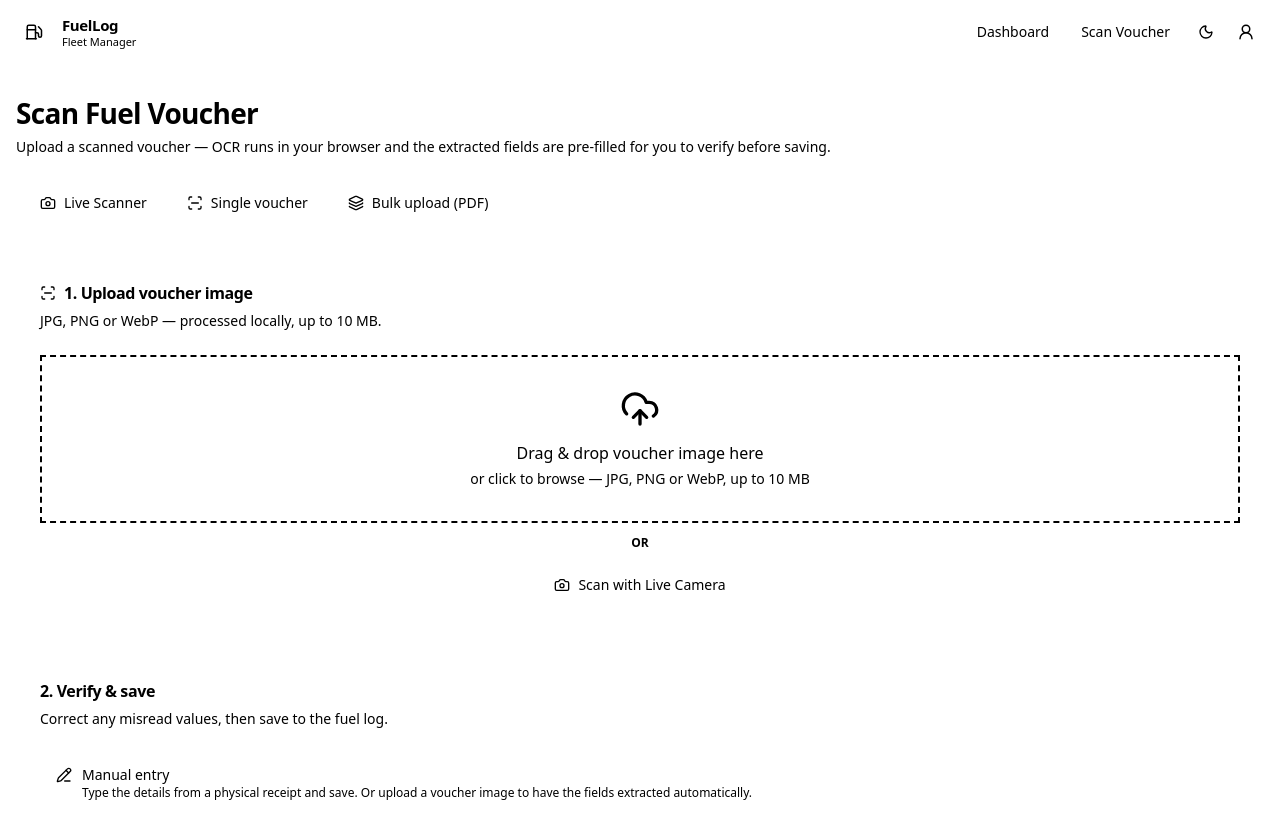
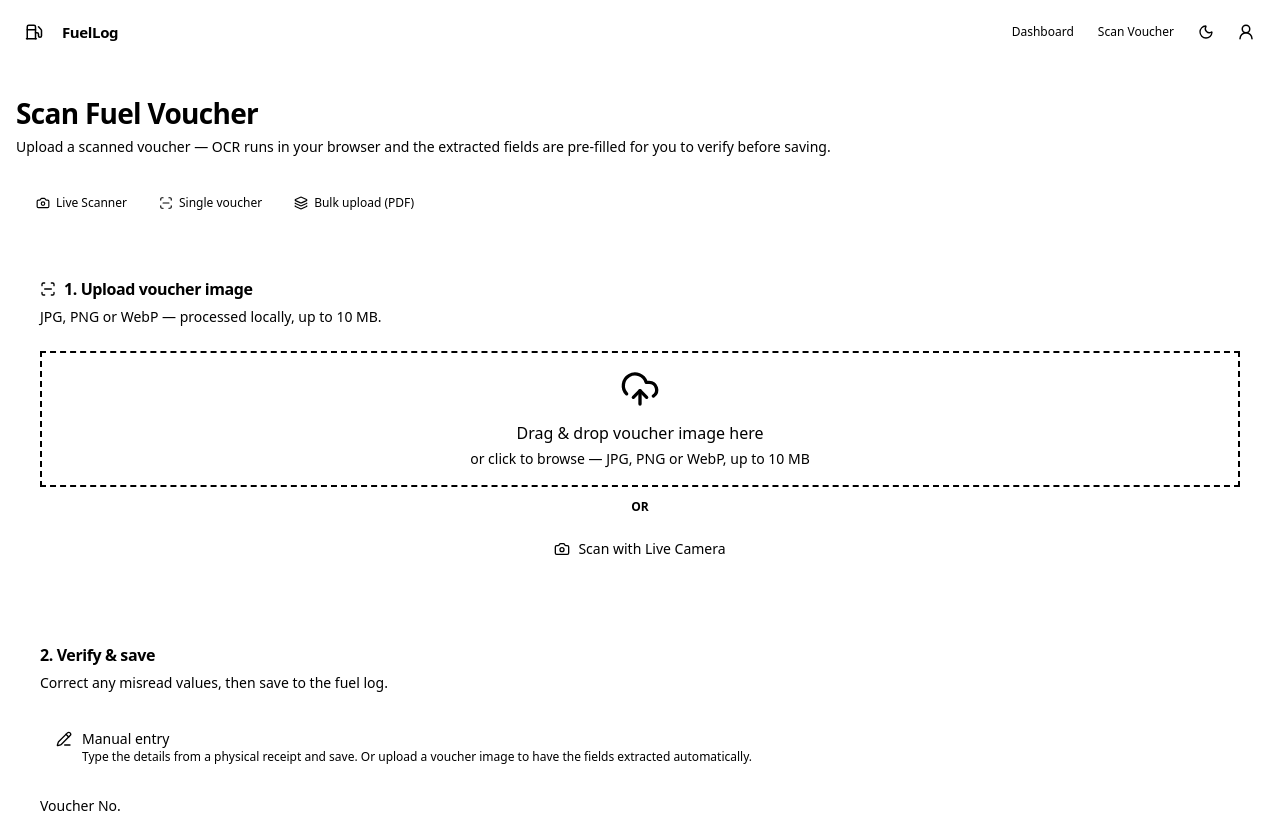
Before and after one commit to arbazessaqkhan/fuel-mgmt, a Next.js app: page /scan in a window 1280 px wide. Shown: the top 813 px of the page. Built offline with nearby package versions, Linux system fonts and the light colour scheme; no server answers.

Commit message:
feat: configure assetlinks and middleware for Android standalone app

```diff
--- a/src/app/globals.css
+++ b/src/app/globals.css
@@ -147,3 +147,19 @@
 .animate-scanline {
   animation: scanner-laser 2.4s ease-in-out infinite;
 }
+
+/* Global mobile overflow protection */
+html,
+body {
+  max-width: 100vw;
+  overflow-x: hidden;
+}
+
+/* Hide scrollbars for clean horizontal scrolling */
+.no-scrollbar::-webkit-scrollbar {
+  display: none;
+}
+.no-scrollbar {
+  -ms-overflow-style: none;
+  scrollbar-width: none;
+}
--- a/src/app/layout.tsx
+++ b/src/app/layout.tsx
@@ -50,7 +50,7 @@ export default function RootLayout({
   return (
     <html lang="en" suppressHydrationWarning>
       <body
-        className={`${geistSans.variable} ${geistMono.variable} antialiased min-h-screen bg-background text-foreground`}
+        className={`${geistSans.variable} ${geistMono.variable} antialiased min-h-screen bg-background text-foreground overflow-x-hidden`}
       >
         <ThemeProvider attribute="class" defaultTheme="system" enableSystem disableTransitionOnChange>
           <SiteHeader />
--- a/src/app/scan/page.tsx
+++ b/src/app/scan/page.tsx
@@ -125,17 +125,28 @@ export default function ScanPage() {
       </div>
 
       <Tabs value={activeTab} onValueChange={setActiveTab} className="space-y-6">
-        <TabsList className="h-11 rounded-full p-1">
-          <TabsTrigger value="camera" className="rounded-full px-5">
-            <Camera className="mr-2 h-4 w-4" /> Live Scanner
-          </TabsTrigger>
-          <TabsTrigger value="single" className="rounded-full px-5">
-            <ScanLine className="mr-2 h-4 w-4" /> Single voucher
-          </TabsTrigger>
-          <TabsTrigger value="bulk" className="rounded-full px-5">
-            <Layers className="mr-2 h-4 w-4" /> Bulk upload (PDF)
-          </TabsTrigger>
-        </TabsList>
+        <div className="w-full max-w-full overflow-x-auto no-scrollbar pb-1">
+          <TabsList className="inline-flex h-11 w-max min-w-full items-center justify-start rounded-full bg-muted/90 p-1 border border-border/60 text-muted-foreground shadow-xs">
+            <TabsTrigger
+              value="camera"
+              className="rounded-full px-4 py-2 text-xs sm:text-sm font-medium whitespace-nowrap transition-all data-[state=active]:bg-background data-[state=active]:text-foreground data-[state=active]:shadow-sm"
+            >
+              <Camera className="mr-1.5 h-3.5 w-3.5 sm:mr-2 sm:h-4 sm:w-4" /> Live Scanner
+            </TabsTrigger>
+            <TabsTrigger
+              value="single"
+              className="rounded-full px-4 py-2 text-xs sm:text-sm font-medium whitespace-nowrap transition-all data-[state=active]:bg-background data-[state=active]:text-foreground data-[state=active]:shadow-sm"
+            >
+              <ScanLine className="mr-1.5 h-3.5 w-3.5 sm:mr-2 sm:h-4 sm:w-4" /> Single voucher
+            </TabsTrigger>
+            <TabsTrigger
+              value="bulk"
+              className="rounded-full px-4 py-2 text-xs sm:text-sm font-medium whitespace-nowrap transition-all data-[state=active]:bg-background data-[state=active]:text-foreground data-[state=active]:shadow-sm"
+            >
+              <Layers className="mr-1.5 h-3.5 w-3.5 sm:mr-2 sm:h-4 sm:w-4" /> Bulk upload (PDF)
+            </TabsTrigger>
+          </TabsList>
+        </div>
 
         <TabsContent
           value="camera"
--- a/src/components/scanner/camera-scanner.tsx
+++ b/src/components/scanner/camera-scanner.tsx
@@ -183,8 +183,8 @@ export function CameraScanner({
         className
       )}
     >
-      {/* Video Viewport Container */}
-      <div className="relative aspect-[4/3] w-full overflow-hidden bg-black sm:aspect-[16/11]">
+      {/* Video Viewport Container: generous portrait height so users do not need to pull phone high */}
+      <div className="relative h-[55vh] min-h-[460px] max-h-[640px] w-full overflow-hidden bg-black sm:min-h-[500px]">
         {/* Live video */}
         <video
           ref={videoRef}
@@ -200,8 +200,8 @@ export function CameraScanner({
 
         {/* Viewfinder Overlay / Voucher Target Frame */}
         {!starting && !error && (
-          <div className="pointer-events-none absolute inset-0 flex items-center justify-center p-6">
-            <div className="relative h-4/5 w-11/12 max-w-lg rounded-xl border border-white/30 bg-white/[0.02] shadow-[0_0_0_9999px_rgba(0,0,0,0.5)]">
+          <div className="pointer-events-none absolute inset-0 flex items-center justify-center p-3 sm:p-6">
+            <div className="relative h-[86%] w-[92%] max-w-sm sm:max-w-lg rounded-xl border border-white/30 bg-white/[0.02] shadow-[0_0_0_9999px_rgba(0,0,0,0.5)]">
               {/* Corner Reticles */}
               <div className="absolute -left-1 -top-1 h-6 w-6 border-l-4 border-t-4 border-primary rounded-tl-sm" />
               <div className="absolute -right-1 -top-1 h-6 w-6 border-r-4 border-t-4 border-primary rounded-tr-sm" />
@@ -306,8 +306,8 @@ export function CameraScanner({
       </div>
 
       {/* Bottom Shutter & Action Bar */}
-      <div className="flex items-center justify-between bg-neutral-900/90 px-6 py-4 backdrop-blur-md border-t border-white/10">
-        <div className="flex items-center gap-2">
+      <div className="flex items-center justify-between gap-1 bg-neutral-900/90 px-3 py-3 sm:px-6 sm:py-4 backdrop-blur-md border-t border-white/10">
+        <div className="flex items-center min-w-0">
           {onCancel && (
             <Button
               type="button"
@@ -317,42 +317,46 @@ export function CameraScanner({
                 stopStream();
                 onCancel();
               }}
-              className="text-xs text-neutral-300 hover:text-white hover:bg-white/10"
+              className="text-[11px] sm:text-xs text-neutral-300 hover:text-white hover:bg-white/10 px-2 sm:px-3 h-8 sm:h-9"
             >
-              <Upload className="mr-1.5 h-3.5 w-3.5" /> Upload File Instead
+              <Upload className="mr-1 h-3 w-3 sm:mr-1.5 sm:h-3.5 sm:w-3.5" />
+              <span className="hidden sm:inline">Upload File</span>
+              <span className="sm:hidden">Upload</span>
             </Button>
           )}
         </div>
 
         {/* Capture / Shutter Button */}
-        <div className="flex items-center justify-center">
+        <div className="flex items-center justify-center shrink-0">
           <button
             type="button"
             onClick={handleCapture}
             disabled={starting || Boolean(error) || capturing || disabled}
             aria-label="Capture voucher photo"
             className={cn(
-              "group relative flex h-16 w-16 items-center justify-center rounded-full border-4 border-white/90 bg-primary shadow-lg transition-all active:scale-95 disabled:pointer-events-none disabled:opacity-50",
+              "group relative flex h-14 w-14 sm:h-16 sm:w-16 items-center justify-center rounded-full border-4 border-white/90 bg-primary shadow-lg transition-all active:scale-95 disabled:pointer-events-none disabled:opacity-50",
               capturing ? "animate-pulse scale-95" : "hover:scale-105 hover:bg-primary/90"
             )}
           >
-            <div className="h-11 w-11 rounded-full bg-white transition-transform group-hover:scale-95 flex items-center justify-center text-primary shadow-inner">
-              <Camera className="h-5 w-5" />
+            <div className="h-9 w-9 sm:h-11 sm:w-11 rounded-full bg-white transition-transform group-hover:scale-95 flex items-center justify-center text-primary shadow-inner">
+              <Camera className="h-4 w-4 sm:h-5 sm:w-5" />
             </div>
           </button>
         </div>
 
         {/* Quick mobile snapshot button */}
-        <div className="flex items-center gap-2">
+        <div className="flex items-center min-w-0">
           <Button
             type="button"
             variant="ghost"
             size="sm"
             onClick={() => fallbackInputRef.current?.click()}
-            className="text-xs text-neutral-300 hover:text-white hover:bg-white/10"
+            className="text-[11px] sm:text-xs text-neutral-300 hover:text-white hover:bg-white/10 px-2 sm:px-3 h-8 sm:h-9"
             title="Snap with phone camera"
           >
-            <Camera className="mr-1.5 h-3.5 w-3.5" /> Snap Photo
+            <Camera className="mr-1 h-3 w-3 sm:mr-1.5 sm:h-3.5 sm:w-3.5" />
+            <span className="hidden sm:inline">Snap Photo</span>
+            <span className="sm:hidden">Photo</span>
           </Button>
         </div>
       </div>
--- a/src/components/scanner/upload-zone.tsx
+++ b/src/components/scanner/upload-zone.tsx
@@ -127,7 +127,7 @@ export function UploadZone({
             }}
             disabled={disabled}
             className={cn(
-              "flex w-full flex-col items-center justify-center gap-3 rounded-xl border-2 border-dashed p-8 text-center transition-colors",
+              "flex w-full flex-col items-center justify-center gap-3 rounded-xl border-2 border-dashed p-4 sm:p-8 text-center transition-colors",
               dragOver
                 ? "border-primary bg-primary/5"
                 : "border-muted-foreground/25 hover:border-primary/50 hover:bg-muted/40",
--- a/src/components/site-header.tsx
+++ b/src/components/site-header.tsx
@@ -94,7 +94,7 @@ export function SiteHeader() {
           </span>
           <span className="leading-tight">
             <span className="block text-[15px] font-semibold tracking-tight">FuelLog</span>
-            <span className="block text-[11px] font-medium text-muted-foreground">
+            <span className="block text-[11px] font-medium text-muted-foreground hidden sm:block">
               Fleet Manager
             </span>
           </span>
@@ -106,13 +106,13 @@ export function SiteHeader() {
             className="ml-1 hidden h-9 w-auto sm:block dark:rounded-md dark:bg-white/90 dark:p-1"
           />
         </Link>
-        <nav className="flex min-w-0 items-center gap-1 overflow-x-auto text-sm">
+        <nav className="flex min-w-0 items-center gap-1 overflow-x-auto text-sm no-scrollbar">
           {links.map(({ href, label }) => (
             <Link
               key={href}
               href={href}
               className={cn(
-                "rounded-full px-3.5 py-1.5 font-medium transition-colors sm:px-4",
+                "rounded-full px-2.5 py-1 text-xs sm:px-4 sm:py-1.5 sm:text-sm font-medium transition-colors whitespace-nowrap",
                 isActive(href)
                   ? "bg-primary text-primary-foreground shadow-sm"
                   : "text-muted-foreground hover:bg-accent hover:text-foreground"
--- a/src/middleware.ts
+++ b/src/middleware.ts
@@ -1,7 +1,13 @@
 import { NextRequest, NextResponse } from "next/server";
 import { SESSION_COOKIE, verifySessionToken } from "@/lib/session-edge";
 
-const PUBLIC_PATHS = ["/login", "/api/auth/login", "/manifest.json", "/sw.js"];
+const PUBLIC_PATHS = [
+  "/login",
+  "/api/auth/login",
+  "/manifest.json",
+  "/sw.js",
+  "/.well-known",
+];
 
 export async function middleware(req: NextRequest) {
   const { pathname } = req.nextUrl;
```
Also changed, not shown: public/.well-known/assetlinks.json (added), public/manifest.json.
